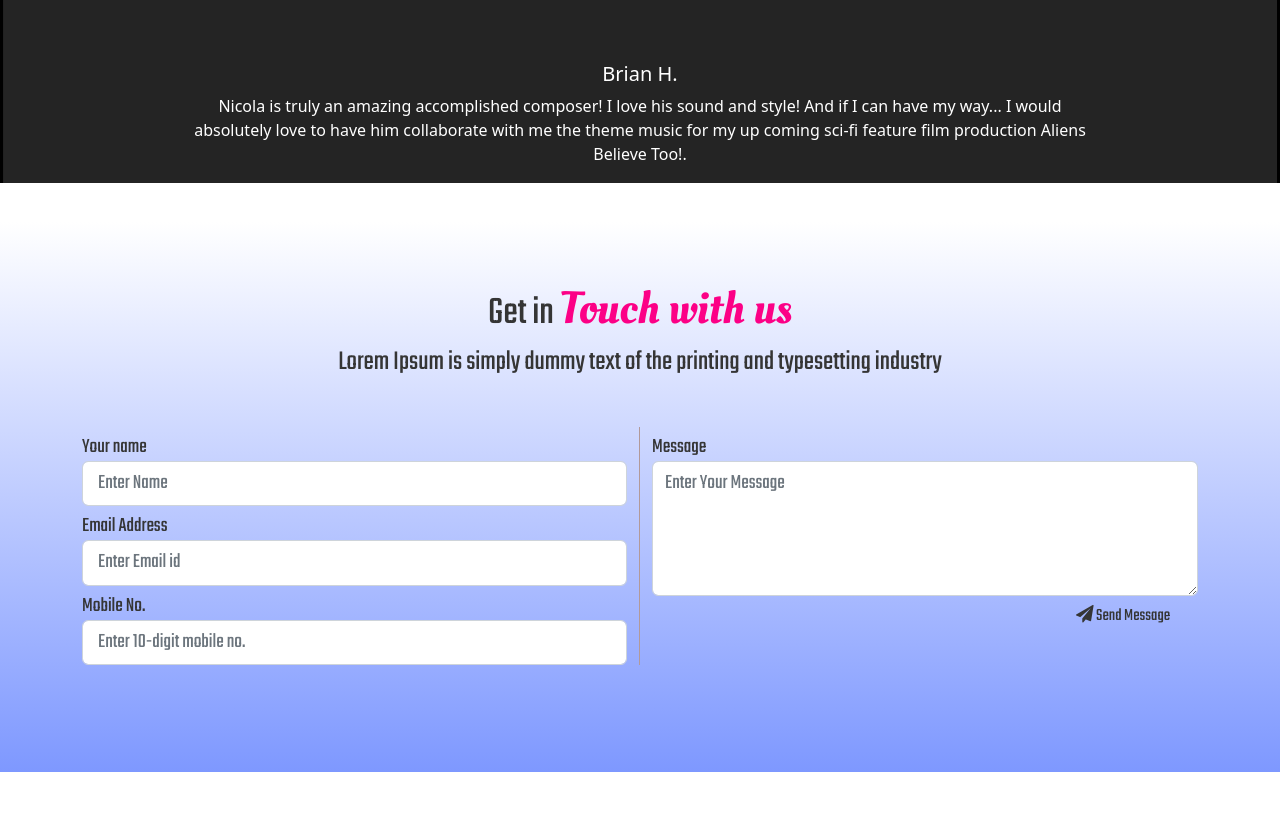
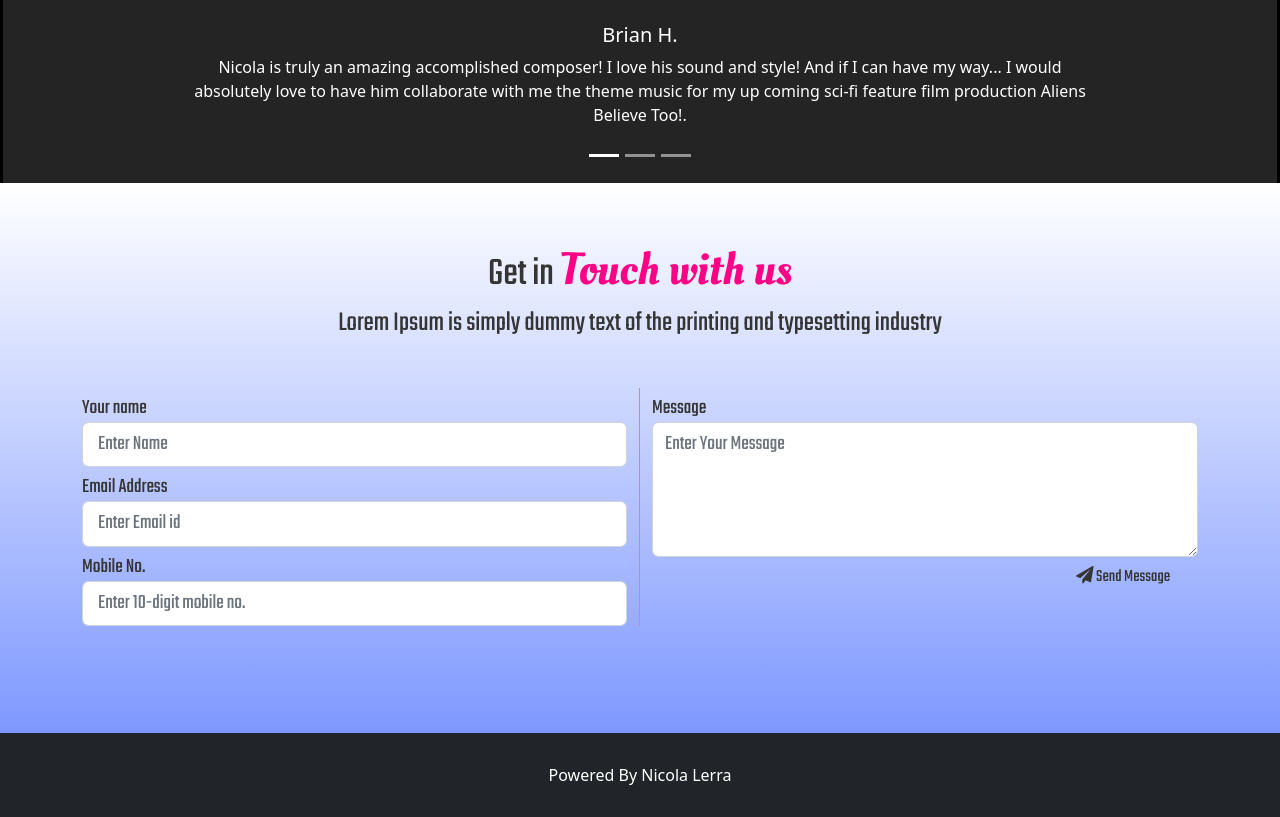
Before and after one commit to N1XIL9/U2-W6-D5.Progetto_Settimanale, a website: page index.html in a window 1280 px wide. Shown: the part 2312-3129 px from the top of the page. Before the commit the page ends 3084 px from the top, so only its background shows below. Drawn offline with nearby package versions, Linux system fonts and the light colour scheme.

Commit message:
Sito completato, da aggiungere animazioni

```diff
--- a/assets/sass/_style.scss
+++ b/assets/sass/_style.scss
@@ -85,9 +85,7 @@ z-index: 10;
     padding-bottom: 40px;
 }
 
-.carousel-indicators{
-    position: relative;
-}
+
 
 // CONTACTS
 
@@ -148,3 +146,9 @@ z-index: 10;
     color: rgb(53, 53, 53);
 
   }
+
+
+// FOOTER
+.footer {
+    padding: 30px;
+}
--- a/index.html
+++ b/index.html
@@ -39,7 +39,7 @@
                         <a class="nav-link" href="#testimonials">Testimonials</a>
                     </li>
                     <li class="nav-item">
-                        <a class="nav-link" href="#">Contacts</a>
+                        <a class="nav-link" href="#contact">Contacts</a>
                     </li>
                     <li class="nav-item ">
                         <a class="nav-link" href="https://www.instagram.com/nicolalerra" target="_blank"><svg
@@ -132,10 +132,10 @@
                         alt="sony"></a>
             </div>
         </div>
+        <span id="testimonials"></span>
     </section>
 
     <!-- TESTIMONIALS  -->
-    <span id="testimonials"></span>
 
     <div id="carouselExampleCaptions" class="carousel slide" data-bs-ride="false">
         <div class="">
@@ -194,7 +194,6 @@
                             </p>
                         </div>
                     </div>
-
                 </div>
             </div>
 
@@ -241,6 +240,15 @@
                     </div>
             </section>
 
+            <!-- FOOTER -->
+
+            <section class="row bg-dark text-white footer">
+                <div class="col text-center">
+                    Powered By Nicola Lerra
+                </div>
+            </section>
+
+
             <script src="./node_modules/bootstrap/dist/js/bootstrap.bundle.min.js"></script>
             <script src="./assets/js/script.js"></script>
 </body>
```
Also changed, not shown: assets/css/app.css.
